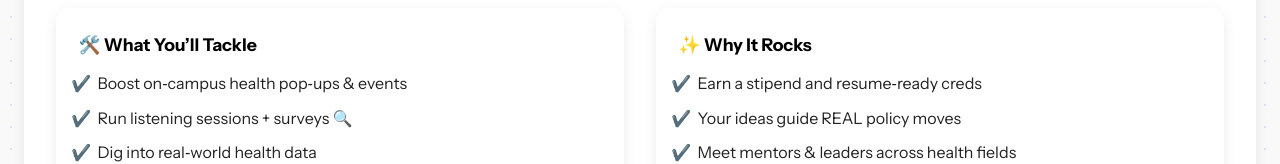
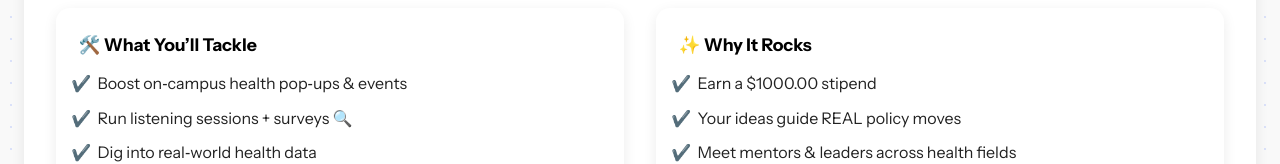
Before and after one commit to ClubStrideSolutions/Health-Amplified, a plain HTML site: page index.html in a window 1280 px wide. Shown: the part 742-906 px from the top of the page. Drawn offline with Linux system fonts and the light colour scheme.

Commit message:
Update index.html

```diff
--- a/index.html
+++ b/index.html
@@ -346,7 +346,7 @@
                 <div class="feature-card">
                     <h4>✨ Why It Rocks</h4>
                     <ul>
-                        <li>Earn a stipend and resume‑ready creds</li>
+                        <li>Earn a $1000.00 stipend</li>
                         <li>Your ideas guide REAL policy moves</li>
                         <li>Meet mentors & leaders across health fields</li>
                         <li>Help friends & fam access better care</li>
```
